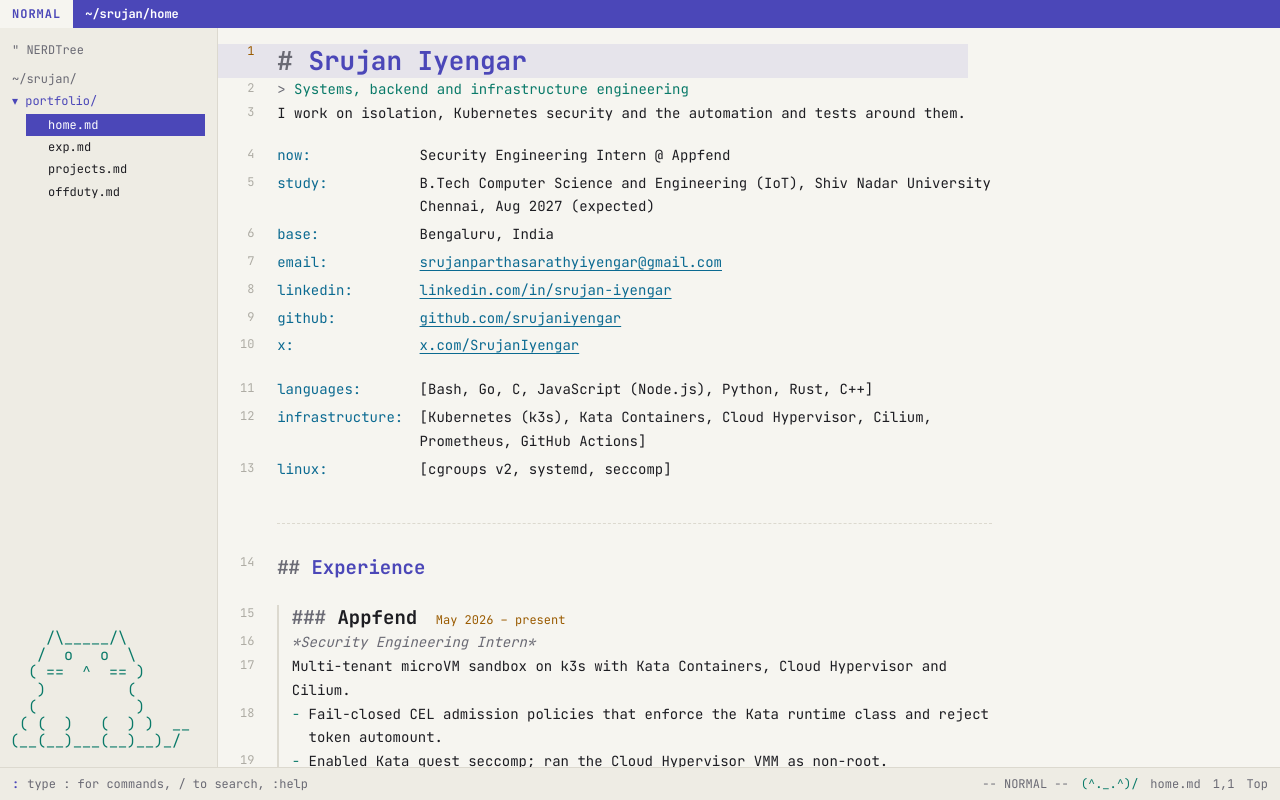
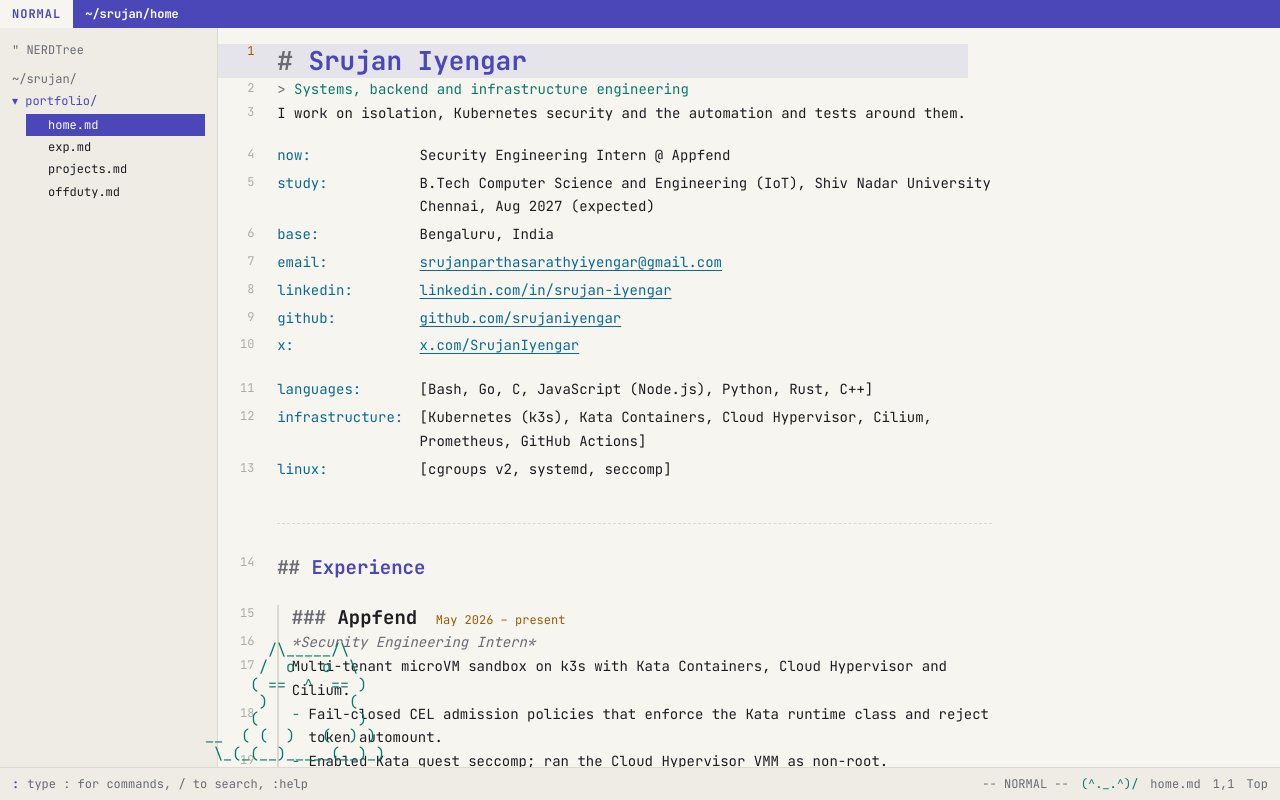
Before and after one commit to srujaniyengar/srujaniyengar, a React (Vite) app: page / in a window 1280 px wide. Built offline with nearby package versions, Linux system fonts and the light colour scheme.

Commit message:
Let the cat wander: it strolls along the bottom, sits, turns at the edges
One cat lives in the workspace instead of two copies (tree and hero).
It walks left and right with alternating paws, faces the way it goes,
stops to be petted or when hovered, and sleeps where it stands.

```diff
--- a/src/App.jsx
+++ b/src/App.jsx
@@ -216,7 +216,6 @@ export default function App() {
               </li>
             ))}
           </ul>
-          <PetCat pet={pet} alert={cmdMode} className="tree-pet" />
         </aside>
 
         <main ref={contentRef} className="content-scroll" tabIndex={-1}>
@@ -236,7 +235,7 @@ export default function App() {
             ))}
           </nav>
           <div className="buffer">
-            <HomePanel p={profile} pet={pet} alert={cmdMode} />
+            <HomePanel p={profile} />
             <ExpPanel p={profile} />
             <ProjectsPanel p={profile} />
             <OffDutyPanel p={profile} />
@@ -247,6 +246,8 @@ export default function App() {
             </div>
           </div>
         </main>
+
+        <PetCat pet={pet} alert={cmdMode} />
       </div>
 
       <footer className="command-footer">
--- a/src/components/Panels.jsx
+++ b/src/components/Panels.jsx
@@ -1,4 +1,3 @@
-import { PetCat } from "./Pet";
 import { Ext, ExpEntry, ProjectEntry, SectionHeader } from "./PortfolioBits";
 
 function Fact({ k, children }) {
@@ -19,7 +18,7 @@ function Section({ id, label, children }) {
   );
 }
 
-export function HomePanel({ p, pet, alert }) {
+export function HomePanel({ p }) {
   const current = p.experience.find((exp) => !exp.end);
   const { github, linkedin, email, x } = p.links;
   const contacts = [
@@ -43,8 +42,6 @@ export function HomePanel({ p, pet, alert }) {
           </p>
           <p className="ln">{p.intro}</p>
         </div>
-        {/* Shown on small screens only; on desktop the same cat lives in the file tree. */}
-        <PetCat pet={pet} alert={alert} className="hero-pet" />
       </div>
 
       <dl className="facts">
--- a/src/components/Pet.jsx
+++ b/src/components/Pet.jsx
@@ -85,6 +85,11 @@ const TAIL = [
 const TAIL_ORDER = [0, 1, 2, 1];
 const TAIL_ASLEEP = ["", "", "_,"];
 
+// Bottom row of the cat: paws alternate while it walks.
+const PAWS = ["(__(__)___(__)__)", "(_(__)_____(__)_)"];
+const STRIDE_PX = 3;
+const STRIDE_MS = 90;
+
 // Pupil glyph by vertical look: up, level, down.
 const PUPIL = { "-1": "°", 0: "o", 1: "." };
 
@@ -96,8 +101,9 @@ function socket(glyph, h) {
 }
 
 /**
- * The cat itself. Eyes follow the pointer in every direction (nine looks:
- * the compass points plus straight ahead); click or tap it to pet it.
+ * The cat itself. It wanders along the bottom of its parent: strolls a while,
+ * sits a while, turns at the edges, and stops to be petted. Eyes follow the
+ * pointer in every direction; click or tap it to pet it.
  */
 export function PetCat({ pet, alert = false, className = "" }) {
   const ref = useRef(null);
@@ -105,6 +111,36 @@ export function PetCat({ pet, alert = false, className = "" }) {
   const [blink, setBlink] = useState(false);
   const [hover, setHover] = useState(false);
   const [wag, setWag] = useState(0);
+  const [walk, setWalk] = useState({ x: 24, dir: 1, moving: false, step: 0 });
+  const phase = useRef(0); // ticks left in the current stroll or sit
+
+  useEffect(() => {
+    const still =
+      pet.sleeping ||
+      pet.happy ||
+      hover ||
+      window.matchMedia("(prefers-reduced-motion: reduce)").matches;
+    if (still) return undefined;
+    const timer = window.setInterval(() => {
+      setWalk((w) => {
+        if (phase.current-- <= 0) {
+          phase.current = 20 + Math.floor(Math.random() * 60);
+          return { ...w, moving: !w.moving };
+        }
+        if (!w.moving) return w;
+        const el = ref.current;
+        const max = Math.max(0, (el?.parentElement?.clientWidth ?? 0) - (el?.offsetWidth ?? 0));
+        let { x, dir } = w;
+        x += dir * STRIDE_PX;
+        if (x <= 0 || x >= max) {
+          dir = -dir;
+          x = Math.min(Math.max(x, 0), max);
+        }
+        return { x, dir, moving: true, step: w.step ^ 1 };
+      });
+    }, STRIDE_MS);
+    return () => window.clearInterval(timer);
+  }, [pet.sleeping, pet.happy, hover]);
 
   // The tail wags while the cat is awake, faster when it is happy.
   useEffect(() => {
@@ -158,8 +194,11 @@ export function PetCat({ pet, alert = false, className = "" }) {
     };
   }, [pet.sleeping]);
 
+  // The art is drawn with the tail on the right, so it is mirrored when the cat
+  // walks right; the pupils are flipped back so they still follow the pointer.
+  const mirrored = walk.dir === 1;
   let eye;
-  let h = look.h;
+  let h = mirrored ? -look.h : look.h;
   if (pet.sleeping || blink) {
     eye = "-";
     h = 0;
@@ -180,7 +219,7 @@ export function PetCat({ pet, alert = false, className = "" }) {
     "   )         (",
     `  (           )${tail[0]}`,
     ` ( (  )   (  ) )${tail[1]}`,
-    `(__(__)___(__)__)${tail[2]}`,
+    `${PAWS[walk.moving ? walk.step : 0]}${tail[2]}`,
   ];
 
   return (
@@ -188,6 +227,7 @@ export function PetCat({ pet, alert = false, className = "" }) {
       ref={ref}
       type="button"
       className={`pet ${pet.sleeping ? "asleep" : ""} ${className}`.trim()}
+      style={{ transform: `translateX(${walk.x}px) scaleX(${mirrored ? -1 : 1})` }}
       onClick={pet.pet}
       onMouseEnter={() => setHover(true)}
       onMouseLeave={() => setHover(false)}
--- a/src/styles/global.css
+++ b/src/styles/global.css
@@ -1,5 +1,5 @@
 /* The page is a markdown file open in vim: NERDTree on the left, a numbered
-   buffer, syntax colors instead of boxes. Motion: only the hero cat blinks. */
+   buffer, syntax colors instead of boxes. Motion: only the cat moves. */
 
 * {
   box-sizing: border-box;
@@ -157,6 +157,7 @@ pre,
 }
 
 .workspace {
+  position: relative; /* the cat wanders along its bottom edge */
   display: grid;
   grid-template-columns: 26ch 1fr;
   min-height: 0;
@@ -202,11 +203,6 @@ pre,
 .tree a.active {
   background: var(--lav);
   color: var(--on-lav);
-}
-
-.tree-pet {
-  margin-top: auto;
-  margin-left: -6px;
 }
 
 /* buffer */
@@ -383,6 +379,10 @@ li::marker {
 /* the pet */
 
 .pet {
+  position: absolute;
+  left: 0;
+  bottom: 0;
+  z-index: 2;
   display: block;
   border: 0;
   padding: 4px;
@@ -402,10 +402,6 @@ li::marker {
 
 .pet:hover {
   color: var(--amber);
-}
-
-.hero-pet {
-  display: none;
 }
 
 /* command line */
@@ -581,10 +577,6 @@ li::marker {
     gap: 8px;
   }
 
-  .hero-pet {
-    display: block;
-  }
-
   .pet pre {
     font-size: 13px;
   }
```
